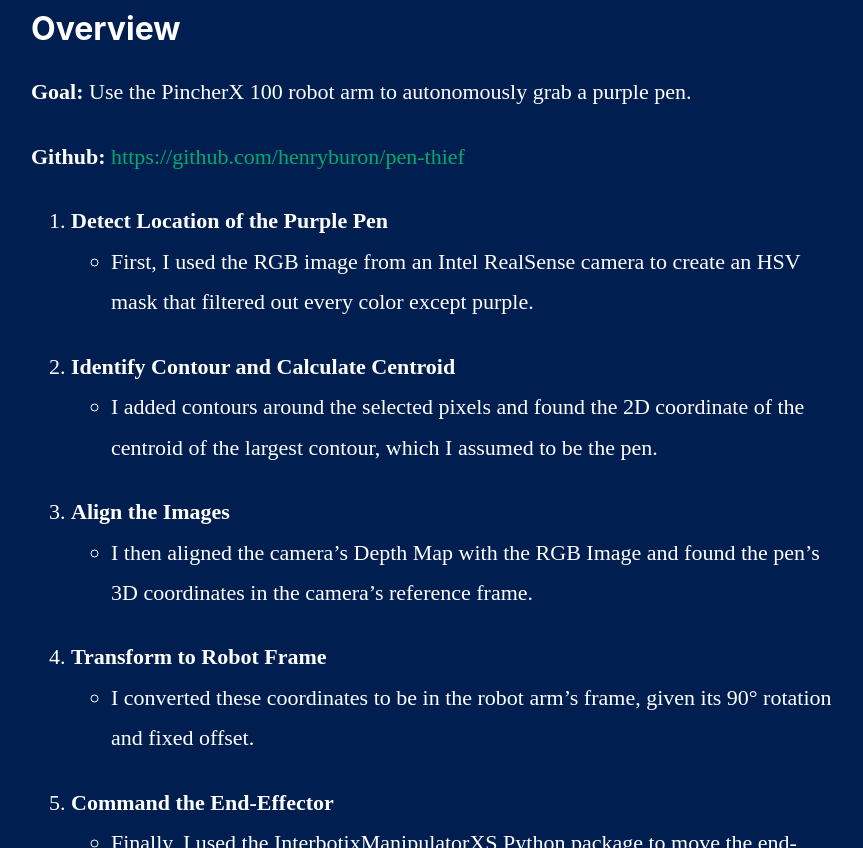
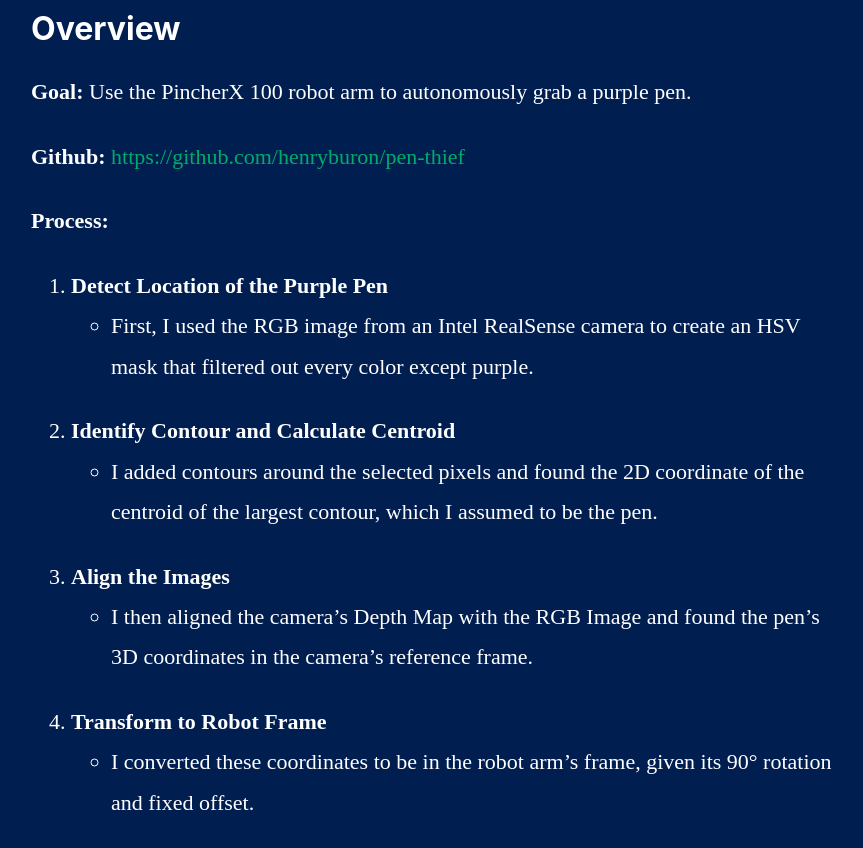
Before and after one commit to henryburon/henryburon.github.io, a Jekyll site: the page built from _posts/2023-10-15-pen_thief.md, in a window 1280 px wide and 900 px high, scrolled down 768 px, cut to the strip 52-900 px from the top of the window. Shown: the whole strip, without its empty margins (69-932 px from the left). Built offline with Jekyll 4.4.1, drawn with Linux system fonts in a browser that asks for light colours; nearby versions of some CDN libraries; comment, search, counter and statistics services are not loaded.

Commit message:
Added wall-e image, updated wording slightly on pen thief

```diff
--- a/_posts/2023-10-15-pen_thief.md
+++ b/_posts/2023-10-15-pen_thief.md
@@ -17,6 +17,8 @@ OpenCV, Python, PincherX 100
 
 **Github:** [https://github.com/henryburon/pen-thief](https://github.com/henryburon/pen-thief)
 
+**Process:**
+
 1. **Detect Location of the Purple Pen**
 * First, I used the RGB image from an Intel RealSense camera to create an HSV mask that filtered out every color except purple.
 2. **Identify Contour and Calculate Centroid**
```
Also changed, not shown: assets/images/walle.png (added), 5 other files.
